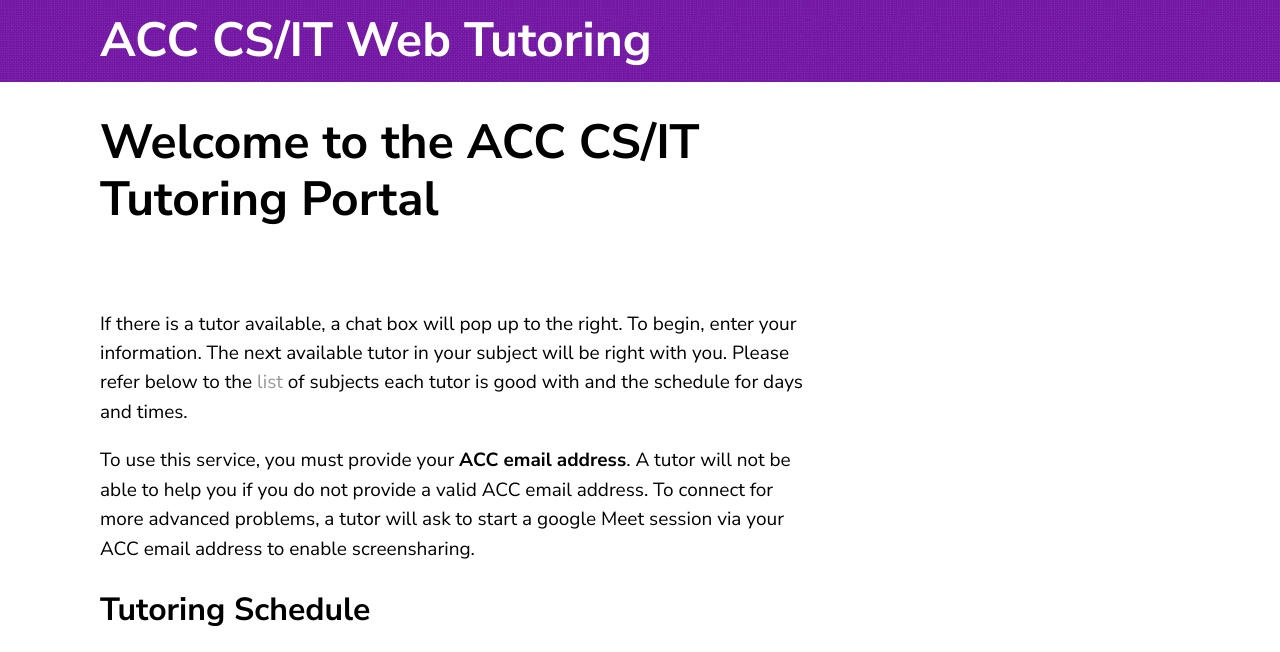
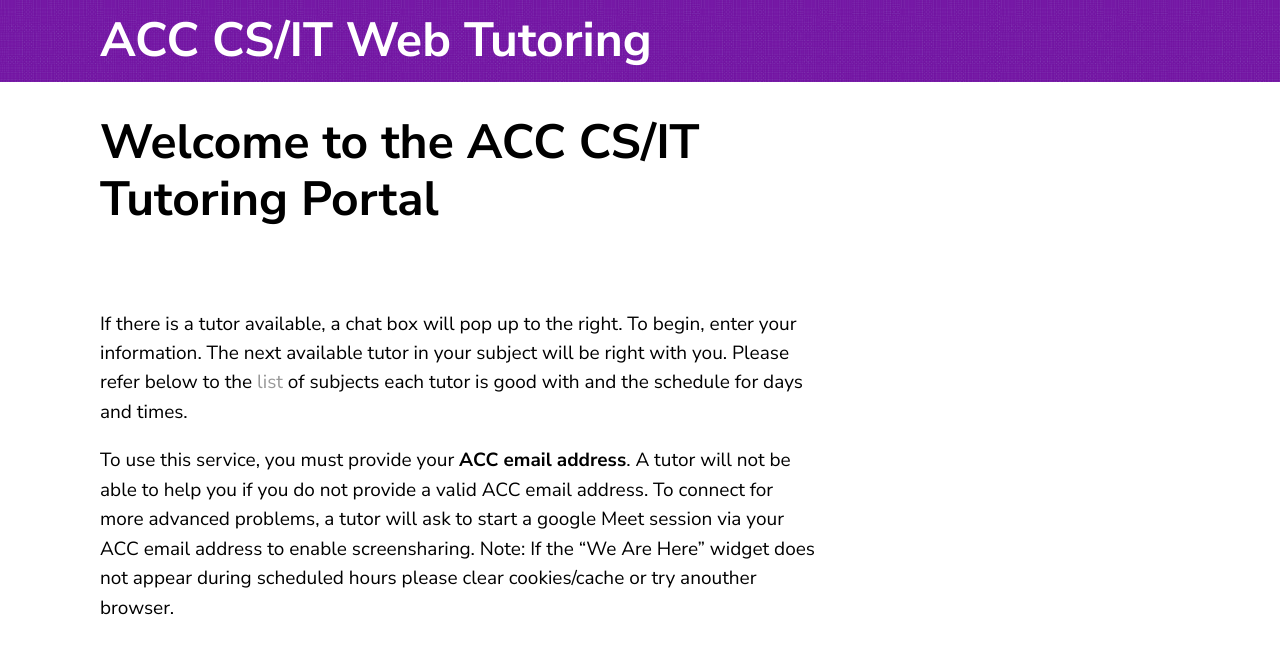
Before and after one commit to roosterrichard/acctutor, a Jekyll site: the page built from index.md, in a window 1280 px wide and 900 px high, cut to the strip 0-652 px from the top of the window. Built offline with Jekyll 4.4.1, drawn with Linux system fonts in a browser that asks for light colours; our own code applies the rules of GitHub Pages for plain Markdown files.

Commit message:
Update index.md
please clear cookies/cache

```diff
--- a/index.md
+++ b/index.md
@@ -12,6 +12,7 @@ To use this service, you must provide your __ACC email address__. A tutor will
 not be able to help you if you do not provide a valid ACC email address. To connect for
 more advanced problems, a tutor will ask to start a google Meet session via your ACC
 email address to enable screensharing.
+Note: If the "We Are Here" widget does not appear during scheduled hours please clear cookies/cache or try anouther browser.
 
 ## Tutoring Schedule
 
```
